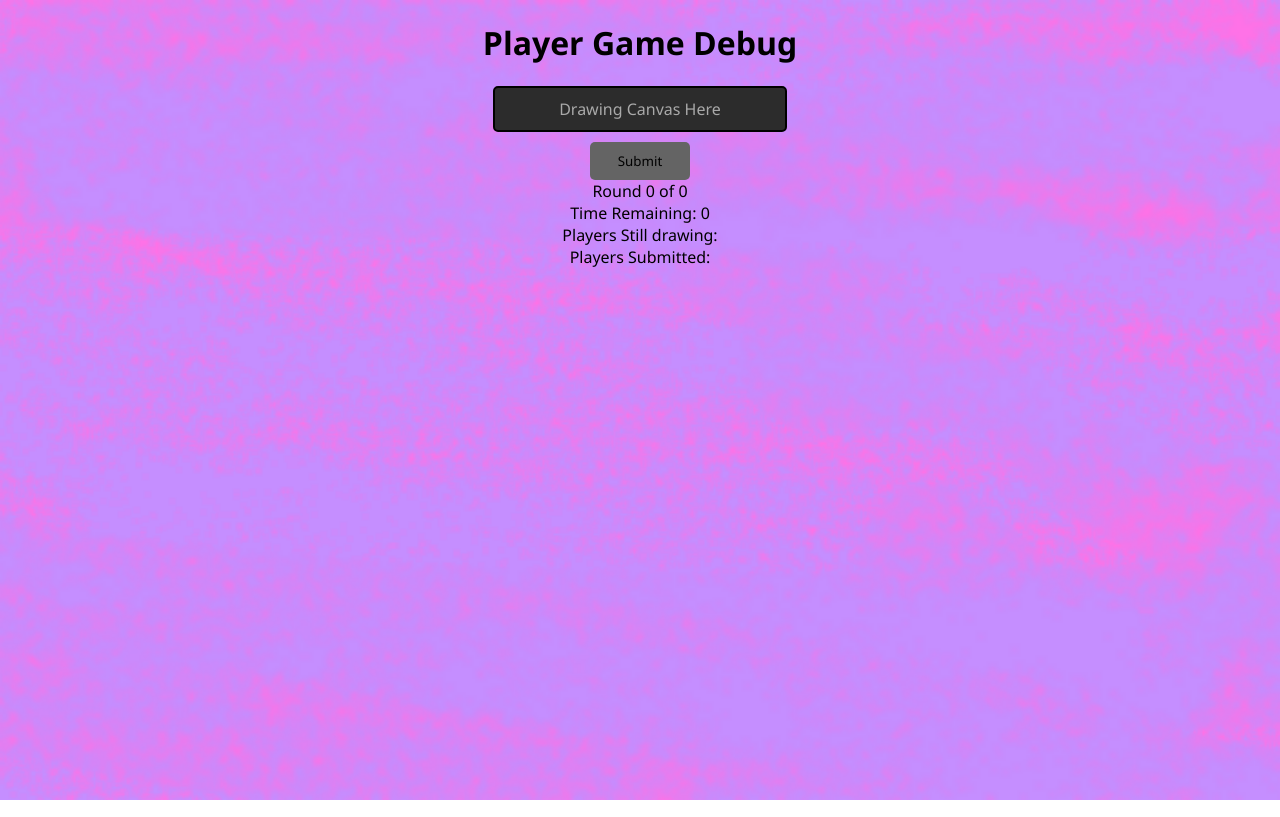
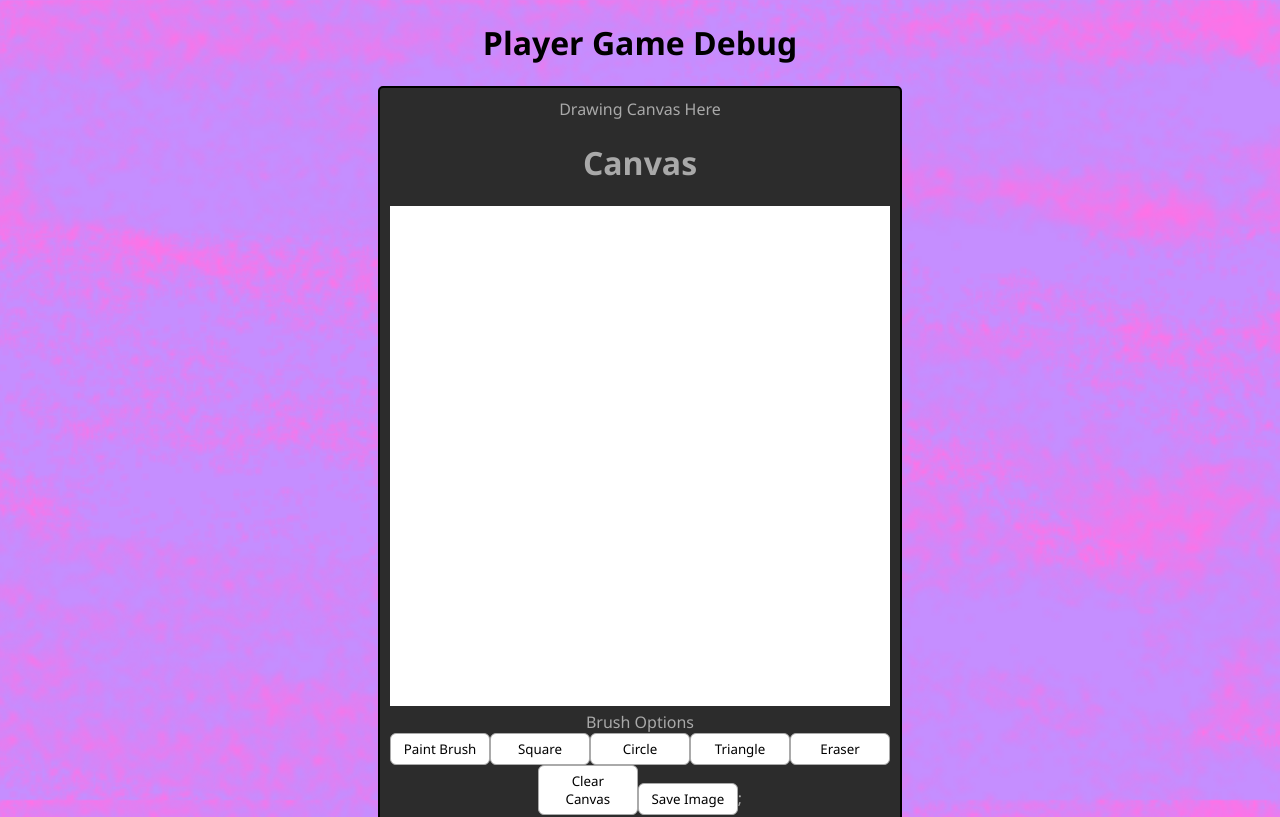
Before and after one commit to vivero24/ComicJamSeniorProject, a React (Vite) app in the folder comic-jam-app/: page /PlayerGame in a window 1280 px wide. Shown: the top 817 px of the page. Built offline with nearby package versions, Linux system fonts and the light colour scheme.

Commit message:
added canvas into player game component, still need to fix button functionalities for it

```diff
--- a/comic-jam-app/src/components/PlayerGame.jsx
+++ b/comic-jam-app/src/components/PlayerGame.jsx
@@ -1,4 +1,5 @@
 import React, {useState, useEffect, useRef} from 'react';
+import DrawScreen from './DrawScreen';
 
 export default function PlayerGame({ onDataSend })
 {
@@ -38,6 +39,7 @@ export default function PlayerGame({ onDataSend })
             </h1>
             <div className='menuContainer'>
                 Drawing Canvas Here
+                <DrawScreen/>
             </div>
             <button onClick = {submitDrawing}> Submit</button>
            <div>
```
